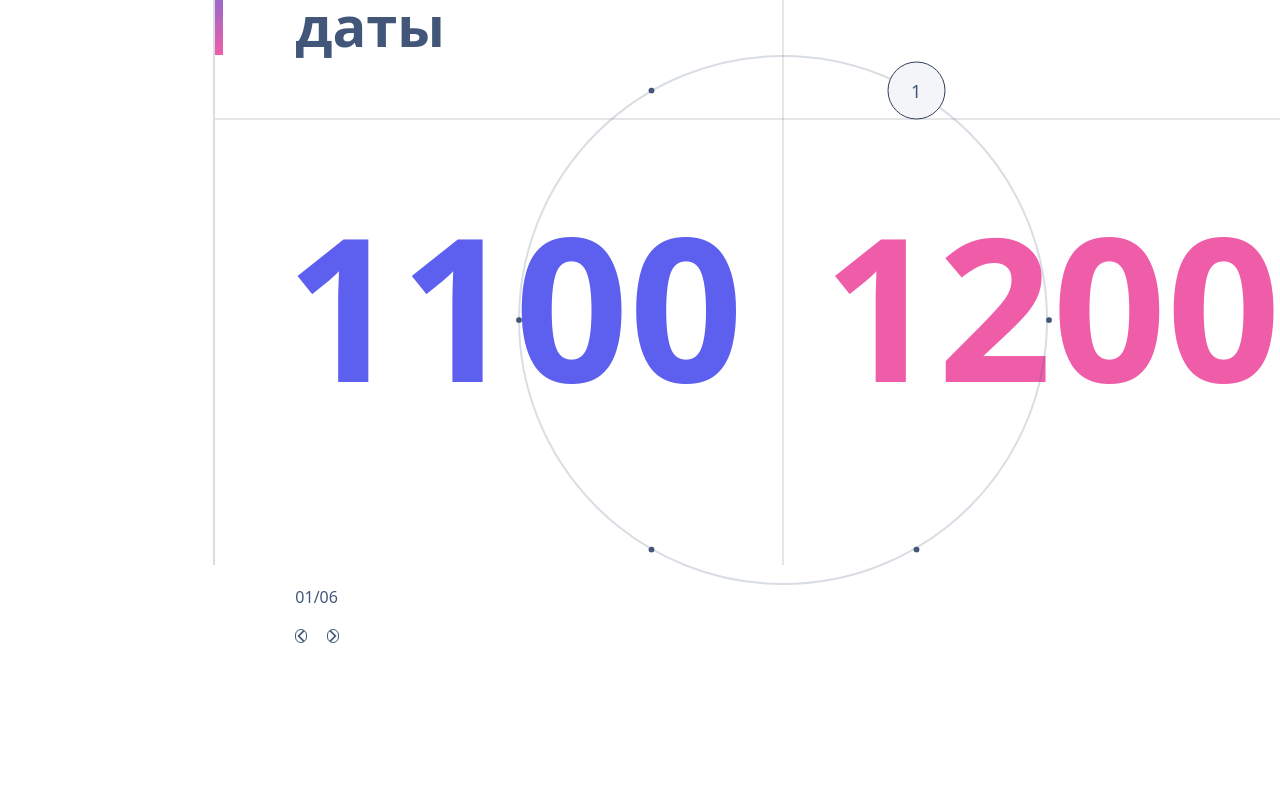
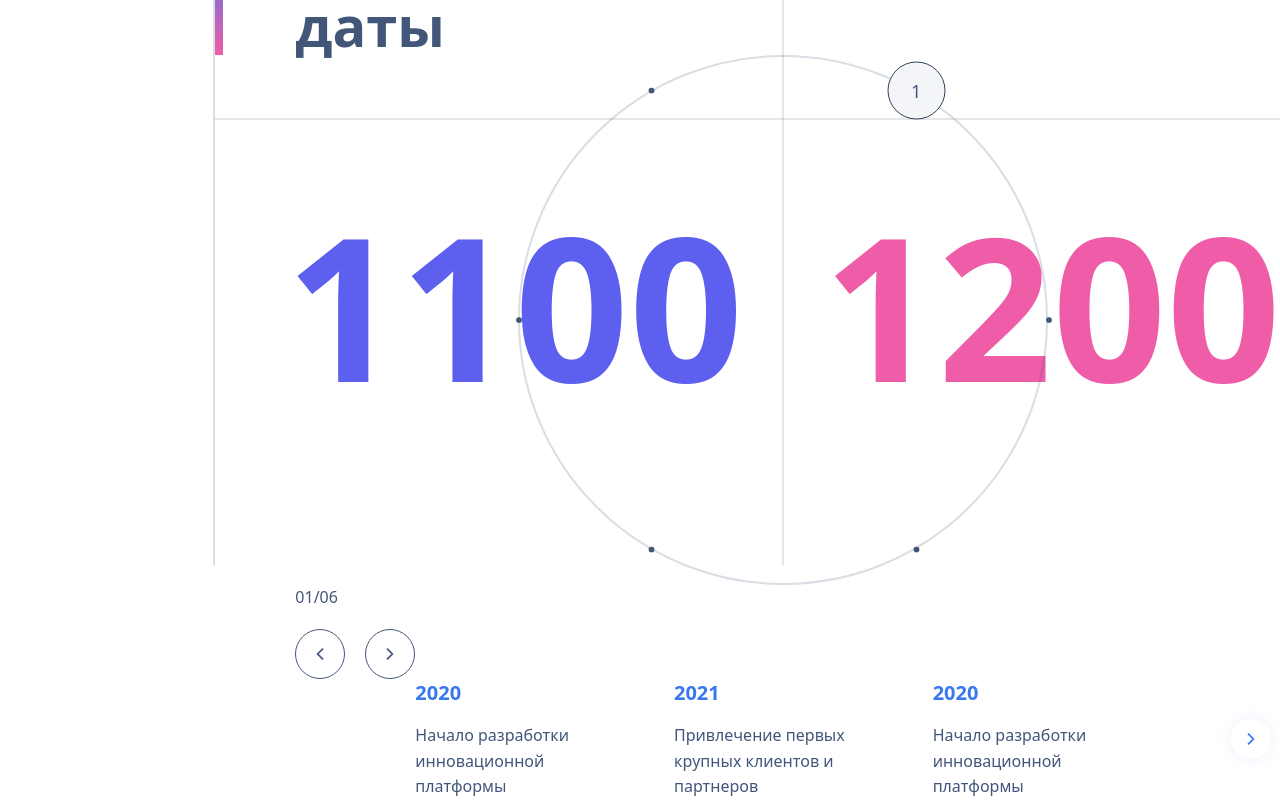
Before and after one commit to FoxyGDFD/beautiful-swiper, a React (Vite) app: page / in a window 1280 px wide. Shown: the part 235-1035 px from the top of the page. Before the commit the page ends 878 px from the top, so only its background shows below. Built offline with nearby package versions, Linux system fonts and the light colour scheme.

Commit message:
render slider and refactor styles

```diff
--- a/src/widgets/timeline/ui/Timeline.module.scss
+++ b/src/widgets/timeline/ui/Timeline.module.scss
@@ -18,6 +18,11 @@
   padding-top: 10.625rem;
   padding-left: map.get(variables.$spacers, 20);
   padding-right: map.get(variables.$spacers, 20);
+
+  @include mixins.respond-to-max(lg) {
+      padding-left: map.get(variables.$spacers, 2);
+      padding-right: map.get(variables.$spacers, 2);
+    }
 
   @include mixins.respond-to-max(md) {
     max-inline-size: 100%;
@@ -84,6 +89,15 @@
       $colors: variables.$blue variables.$fucshia-100
     )
   }
+
+  @include mixins.respond-to-max(lg) {
+
+    &::before {
+      content: none;
+      left:  0 - map.get(variables.$spacers, 2);
+    }
+  }
+
   @include mixins.respond-to-max(md) {
     font-size: 1.25rem;
     line-height: 1.33rem;
@@ -102,12 +116,16 @@
 }
 
 
-.controls {
+.navigation {
   @include mixins.respond-to-max(md) {
     order: 1000;
   }
+
+  .controller {
+    height: 3.125rem;
+    width: 3.125rem;
+    .icon {
+      height: 0.75rem;
+    }
+  }
 }
-
-.icon {
-  height: 0.75rem;
-}
--- a/src/widgets/timeline/ui/Timeline.tsx
+++ b/src/widgets/timeline/ui/Timeline.tsx
@@ -1,19 +1,60 @@
 import styles from './Timeline.module.scss';
-import clsx from 'clsx';
 import { TimelineCircle } from './TimelineCircle';
 import { SELECT_SLIDER_BUTTONS, useSliderSelector } from '@shared/store/useSliderSelector';
 import { toTwoDigitString } from '../utils/to-two-digit-string';
 import { Button } from '@shared/ui';
-import ArrowBack from '../assets/arrow-left.svg?react'
-import ArrowForward from '../assets/arrow-right.svg?react'
+import ArrowBack from '../assets/arrow-left.svg?react';
+import ArrowForward from '../assets/arrow-right.svg?react';
+import { TimelineSlider } from './Slider';
 
 export interface TimelineEvent {
-  year: string;
-  date?: string;
-  title: string;
+  title: string | number;
   description: string;
 }
 
+
+const events: TimelineEvent[] = [
+  {
+    title: 2020,
+    description: "Начало разработки инновационной платформы"
+  },
+  {
+    title: 2021,
+    description: "Привлечение первых крупных клиентов и партнеров"
+  },
+  {
+    title: 2020,
+    description: "Начало разработки инновационной платформы"
+  },
+  {
+    title: 2021,
+    description: "Привлечение первых крупных клиентов и партнеров"
+  },
+  {
+    title: 2020,
+    description: "Начало разработки инновационной платформы"
+  },
+  {
+    title: 2021,
+    description: "Привлечение первых крупных клиентов и партнеров"
+  },
+  {
+    title: 2020,
+    description: "Начало разработки инновационной платформы"
+  },
+  {
+    title: 2021,
+    description: "Привлечение первых крупных клиентов и партнеров"
+  },
+  {
+    title: 2020,
+    description: "Начало разработки инновационной платформы"
+  },
+  {
+    title: 2021,
+    description: "Привлечение первых крупных клиентов и партнеров"
+  },
+];
 
 
 export const Timeline = () => {
@@ -23,13 +64,14 @@ export const Timeline = () => {
       <h2 className={styles.title}>Исторические<br/> даты</h2>
 
       <TimelineCircle buttons={SELECT_SLIDER_BUTTONS}/>
-      <div className={styles.controls}>
+      <div className={styles.navigation}>
         <p className={styles.counter}>{toTwoDigitString(currentIndex+1)}/{toTwoDigitString(total)}</p>
         <div className='d-flex gap-5'>
-          <Button onClick={() => dispatch({ type: 'PREV'})}><ArrowBack className={styles.icon} /></Button>
-          <Button onClick={() => dispatch({ type: 'NEXT'})}><ArrowForward className={styles.icon} /></Button>
+          <Button className={styles.controller} onClick={() => dispatch({ type: 'PREV'})}><ArrowBack className={styles.icon} /></Button>
+          <Button className={styles.controller} onClick={() => dispatch({ type: 'NEXT'})}><ArrowForward className={styles.icon} /></Button>
         </div>
       </div>
+      <TimelineSlider events={events} activeIndex={0}  />
     </div>
   );
 };
--- a/src/widgets/timeline/ui/TimelineCircle.module.scss
+++ b/src/widgets/timeline/ui/TimelineCircle.module.scss
@@ -19,15 +19,16 @@
 
   @include mixins.flex-center;
 
-  @include mixins.respond-to-max(lx) {
-    position: static;
-    transform: none;
+  @include mixins.respond-to-max(lg) {
     gap: 2rem;
+    margin-top: 100px;
+    top: 10vh;
 
     justify-content: space-between;
   }
 
   @include mixins.respond-to-max(md) {
+    margin-top: 56px;
     position: static;
     transform: none;
     gap: 0.5rem;
```
